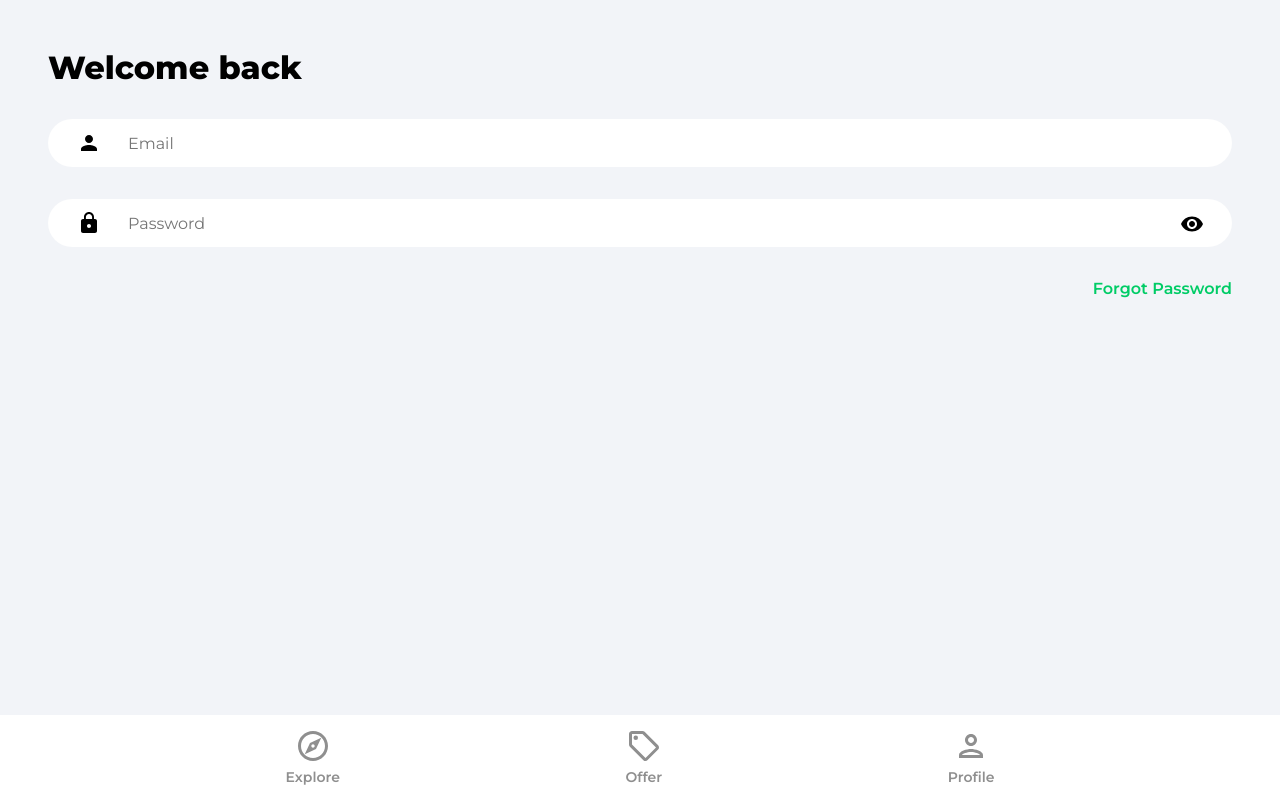
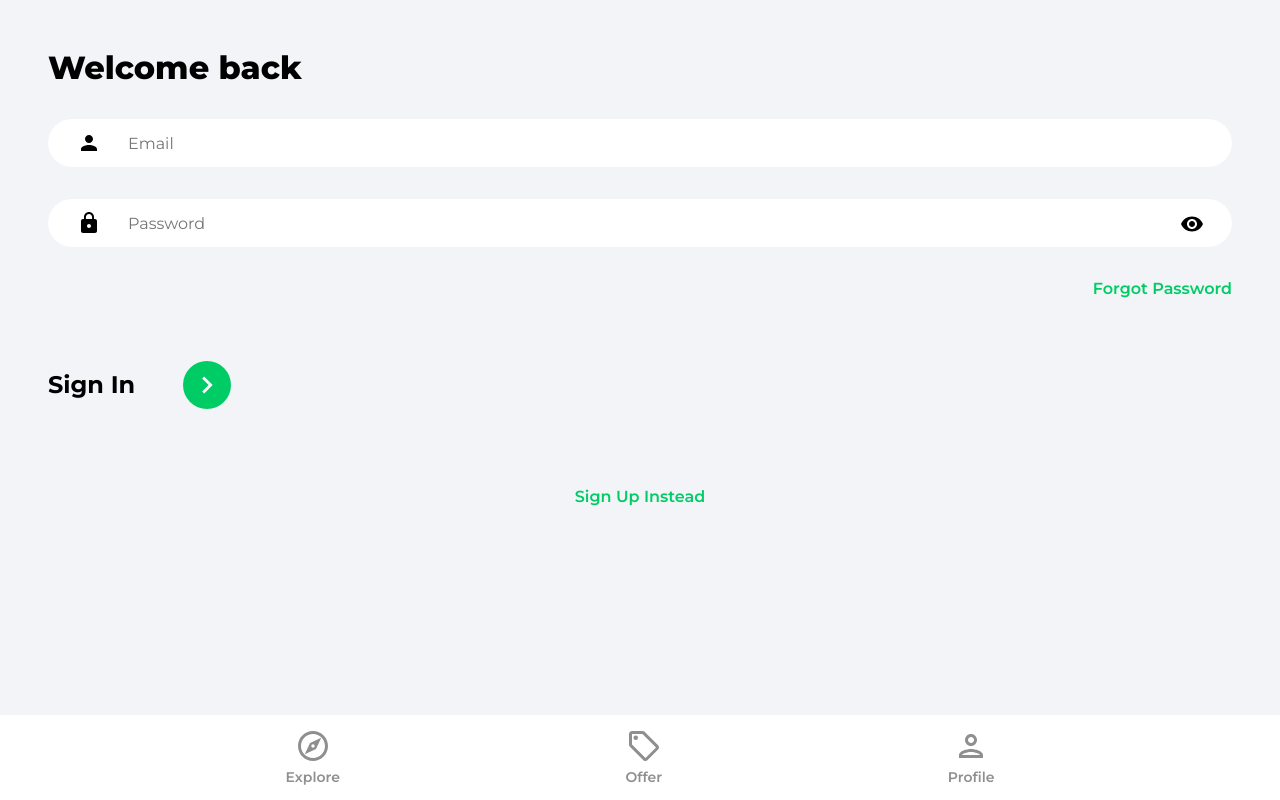
Before and after one commit to KithukuG/place-pulse, a React (Create React App) app: page /login in a window 1280 px wide. Built offline with nearby package versions, Linux system fonts and the light colour scheme.

Commit message:
add login page

```diff
--- a/src/pages/Login.jsx
+++ b/src/pages/Login.jsx
@@ -7,15 +7,18 @@ import visibilityIcon from "../assets/svg/visibilityIcon.svg";
 
 const Login = () => {
   const [showPassword, setShowPassword] = useState(false);
+
   const [formData, setFormData] = useState({
     email: "",
     password: "",
   });
   const navigate = useNavigate();
 
-  function handleChange(e) {
-    e.preventDefault();
-  }
+  const handleChange = (e) => {
+    const { name, value } = e.target;
+
+    setFormData((prev) => ({ ...prev, [name]: value }));
+  };
 
   return (
     <div className="pageContainer">
@@ -27,18 +30,19 @@ const Login = () => {
           type="email"
           placeholder="Email"
           value={formData.email}
+          id="email"
           className="emailInput"
-          id="email"
           onChange={handleChange}
         />
+
         <div className="passwordInputDiv">
           <input
-            type={showPassword ? "password" : "text"}
+            type={showPassword ? "text" : "password"}
             placeholder="Password"
-            id="password"
             value={formData.password}
             onChange={handleChange}
             className="passwordInput"
+            id="password"
           />
           <img
             src={visibilityIcon}
@@ -50,7 +54,17 @@ const Login = () => {
         <Link to="/forgot-password" className="forgotPasswordLink">
           Forgot Password
         </Link>
+        <div className="signInBar">
+          <p className="signInText">Sign In</p>
+          <button className="signInButton">
+            <ArrowRightIcon fill="#ffffff" width={34} height={34} />
+          </button>
+        </div>
       </form>
+      {/* google auth */}
+      <Link to="/register" className="registerLink">
+        Sign Up Instead
+      </Link>
     </div>
   );
 };
```
